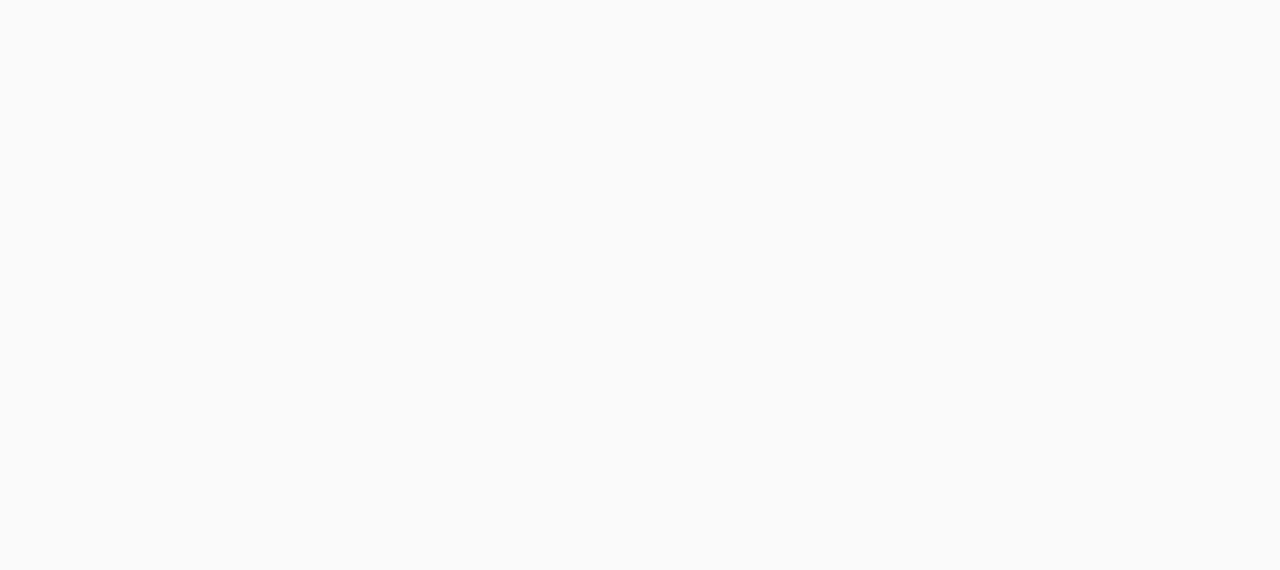
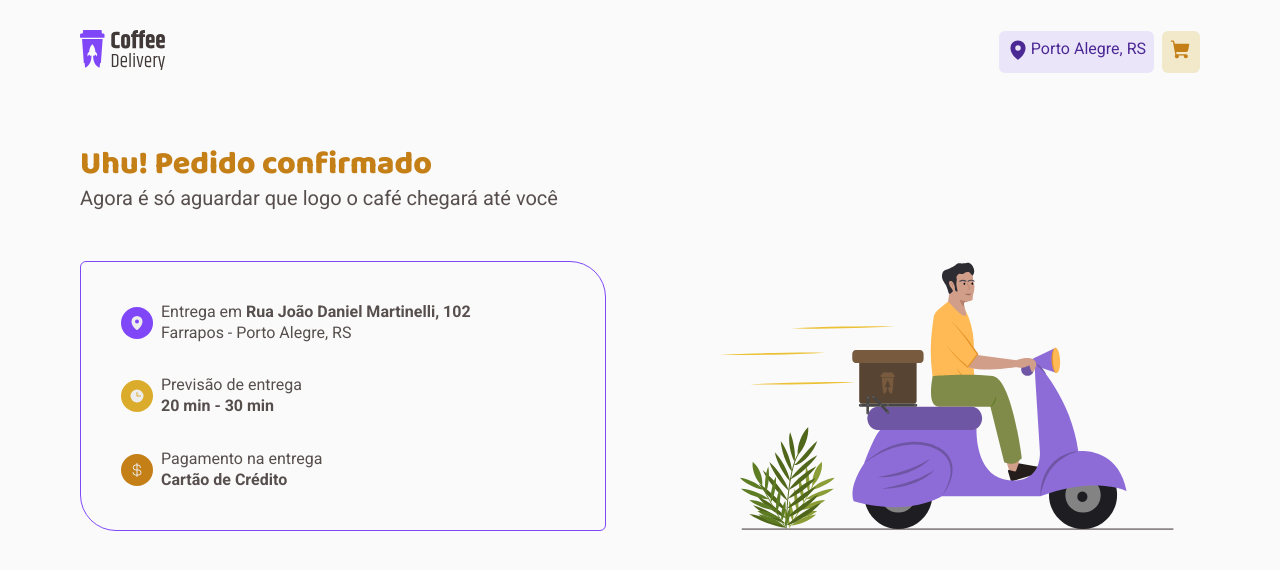
Before and after one commit to dandevweb/coffee-delivery-react, a React (Vite) app: page /success in a window 1280 px wide. Before the commit this address had no page. Shown: the top 570 px of the page. Built offline with nearby package versions, Linux system fonts and the light colour scheme.

Commit message:
feat: success page

```diff
--- a/src/components/Header/styles.ts
+++ b/src/components/Header/styles.ts
@@ -5,6 +5,7 @@ export const NavContainer = styled.nav`
   justify-content: space-between;
   align-items: center;
   height: 104px;
+  margin-bottom: 2.5rem;
 
   div {
     display: flex;
--- a/src/pages/Checkout/index.tsx
+++ b/src/pages/Checkout/index.tsx
@@ -101,7 +101,7 @@ export function Checkout() {
               <h3>R$ 20,00</h3>
             </div>
 
-            <button type="button">Confirmar pedido</button>
+            <a href="/success">Confirmar pedido</a>
           </DetailsAmount>
         </CheckoutItemsCard>
       </div>
--- a/src/pages/Checkout/styles.ts
+++ b/src/pages/Checkout/styles.ts
@@ -4,7 +4,6 @@ export const CheckoutContainer = styled.div`
   display: grid;
   grid-template-columns: 40rem 1fr;
   gap: 2rem;
-  margin-top: 2.5rem;
 `
 
 export const GeneralInformation = styled.div`
@@ -139,7 +138,7 @@ export const DetailsAmount = styled.div`
     }
   }
 
-  button {
+  a {
     all: unset;
     background-color: ${(props) => props.theme['yellow-500']};
     display: flex;
@@ -148,6 +147,7 @@ export const DetailsAmount = styled.div`
     padding: 0.75rem 0.5rem;
     border-radius: 6px;
     margin-top: 1rem;
+    cursor: pointer;
 
     color: ${(props) => props.theme.white};
     font-size: 0.875rem;
--- a/src/pages/Home/styles.ts
+++ b/src/pages/Home/styles.ts
@@ -6,7 +6,7 @@ export const HomeContainer = styled.main`
 `
 
 export const IntroSection = styled.section`
-  padding: 5.875rem 0;
+  padding-bottom: 5.875rem;
   display: grid;
   grid-template-columns: 36rem 1fr;
   gap: 2rem;
--- /dev/null
+++ b/src/pages/Success/index.tsx
@@ -0,0 +1,50 @@
+import { Clock, CurrencyDollar, MapPin } from 'phosphor-react'
+
+import deliveryman from '../../assets/deliveryman.svg'
+import { OrderInfo, SuccessContainer, SuccessContent } from './styles'
+import { useTheme } from 'styled-components'
+import { IconContainer } from '../Home/styles'
+
+export function Success() {
+  const theme = useTheme()
+
+  return (
+    <SuccessContainer>
+      <h2>Uhu! Pedido confirmado</h2>
+      <p>Agora é só aguardar que logo o café chegará até você</p>
+      <SuccessContent>
+        <OrderInfo>
+          <div>
+            <IconContainer bgColor="purple">
+              <MapPin size={16} weight="fill" />
+            </IconContainer>
+            <p>
+              Entrega em <strong>Rua João Daniel Martinelli, 102</strong>
+              <br />
+              Farrapos - Porto Alegre, RS
+            </p>
+          </div>
+
+          <div>
+            <IconContainer bgColor="yellow">
+              <Clock size={16} weight="fill" />
+            </IconContainer>
+            <p>
+              Previsão de entrega <br /> <strong>20 min - 30 min</strong>
+            </p>
+          </div>
+
+          <div>
+            <IconContainer bgColor="orange">
+              <CurrencyDollar size={16} />
+            </IconContainer>
+            <p>
+              Pagamento na entrega <br /> <strong>Cartão de Crédito</strong>
+            </p>
+          </div>
+        </OrderInfo>
+        <img src={deliveryman} alt="" />
+      </SuccessContent>
+    </SuccessContainer>
+  )
+}
--- /dev/null
+++ b/src/pages/Success/styles.ts
@@ -0,0 +1,48 @@
+import styled from 'styled-components'
+
+export const SuccessContainer = styled.div`
+  h2 {
+    font-size: 2rem;
+    font-weight: 800;
+    color: ${({ theme }) => theme['yellow-900']};
+  }
+
+  p {
+    font-size: 1.25rem;
+  }
+`
+
+export const SuccessContent = styled.div`
+  display: flex;
+  align-items: center;
+  justify-content: space-between;
+  margin-top: 2.5rem;
+`
+
+export const OrderInfo = styled.div`
+  padding: 2.5rem;
+  border-radius: 6px 36px;
+  border: 1px solid ${({ theme }) => theme['purple-500']};
+  display: flex;
+  flex-direction: column;
+  gap: 2rem;
+  width: 100%;
+  max-width: 32.875rem;
+
+  div {
+    display: flex;
+    align-items: center;
+    gap: 0.5rem;
+
+    span {
+      display: flex;
+      align-items: center;
+      justify-content: center;
+    }
+
+    p {
+      font-size: 1rem;
+      line-height: 1.3;
+    }
+  }
+`
--- a/src/routes/index.tsx
+++ b/src/routes/index.tsx
@@ -2,6 +2,7 @@ import { Route, Routes } from 'react-router-dom'
 import { DefaultLayout } from '../layouts/DefaultLayout'
 import { Checkout } from '../pages/Checkout'
 import { Home } from '../pages/Home'
+import { Success } from '../pages/Success'
 
 export function Router() {
   return (
@@ -9,6 +10,7 @@ export function Router() {
       <Route path="/" element={<DefaultLayout />}>
         <Route path="/" element={<Home />} />
         <Route path="/checkout" element={<Checkout />} />
+        <Route path="/success" element={<Success />} />
       </Route>
     </Routes>
   )
--- a/src/styles/global.ts
+++ b/src/styles/global.ts
@@ -29,6 +29,10 @@ export const GlobalStyle = createGlobalStyle`
         font-weight: 400;
     }
 
+    p {
+        color: ${(props) => props.theme['gray-700']};
+    }
+
     body, input, textarea, button {
         font-family: 'Roboto', sans-serif;
         font-weight: 400;
```
Also changed, not shown: src/assets/deliveryman.svg (added).
